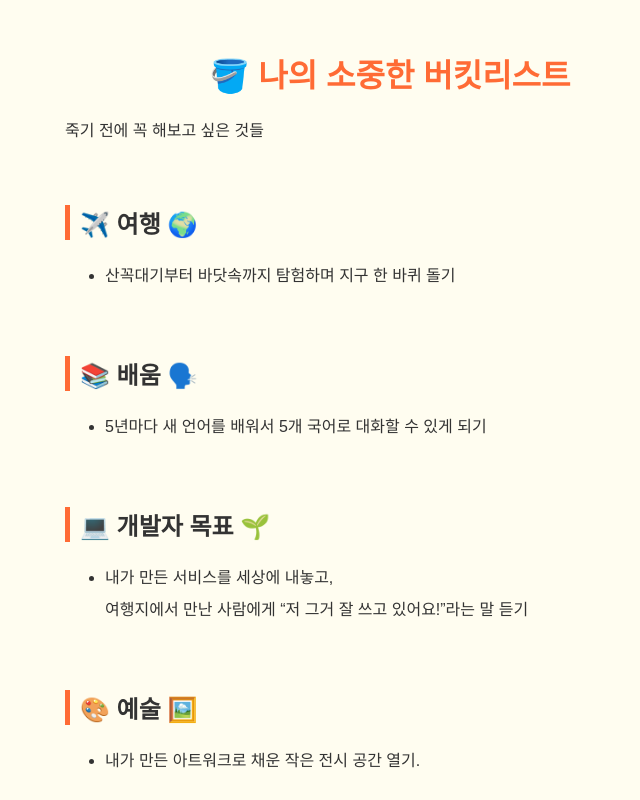
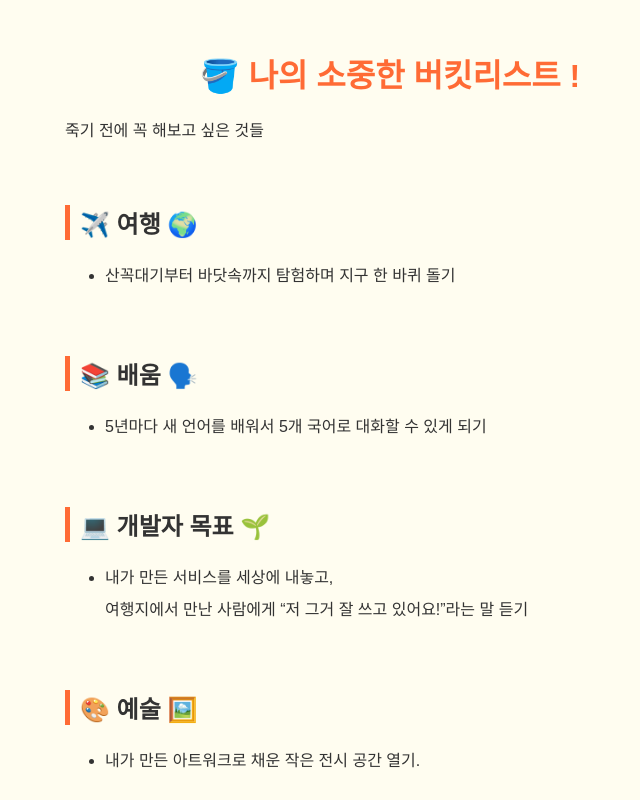
Before and after one commit to HeejeongWon/my-bucketlist, a plain HTML site: page index.html in a window 1280 px wide. Shown: the top 800 px of the page, without its empty margins (250-890 px from the left). Drawn offline with Linux system fonts and the light colour scheme.

Commit message:
Update heading text in index.html

```diff
--- a/index.html
+++ b/index.html
@@ -8,7 +8,7 @@
   </head>
 
   <body>
-    <h1>🪣 나의 소중한 버킷리스트</h1>
+    <h1>🪣 나의 소중한 버킷리스트 !</h1>
     <p>죽기 전에 꼭 해보고 싶은 것들</p>
     <br />
     <h2>✈️ 여행 🌍</h2>
```
